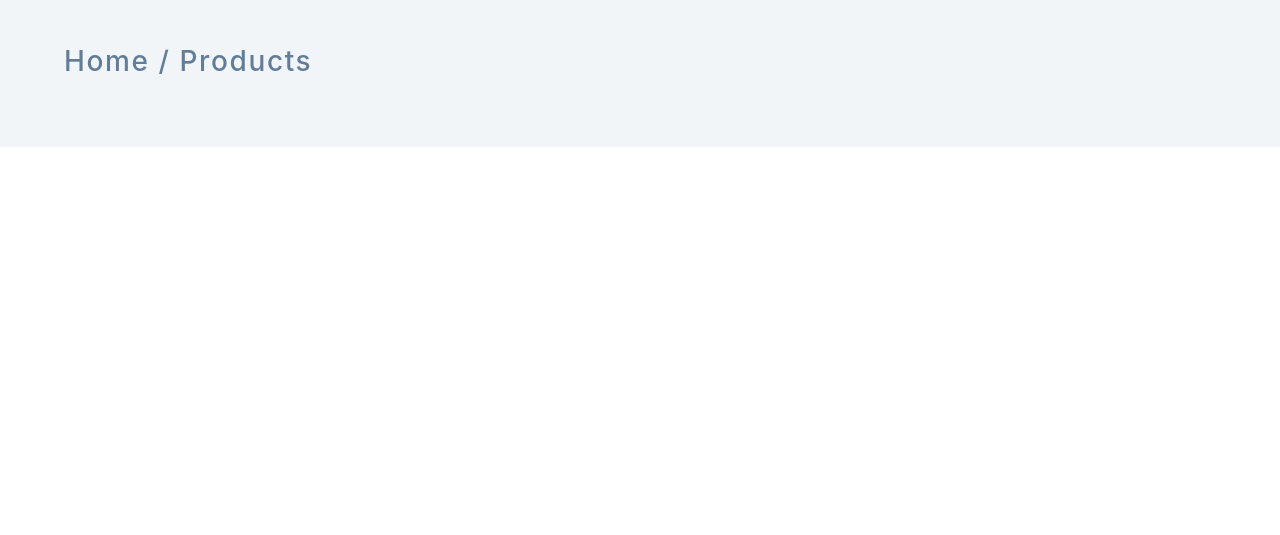
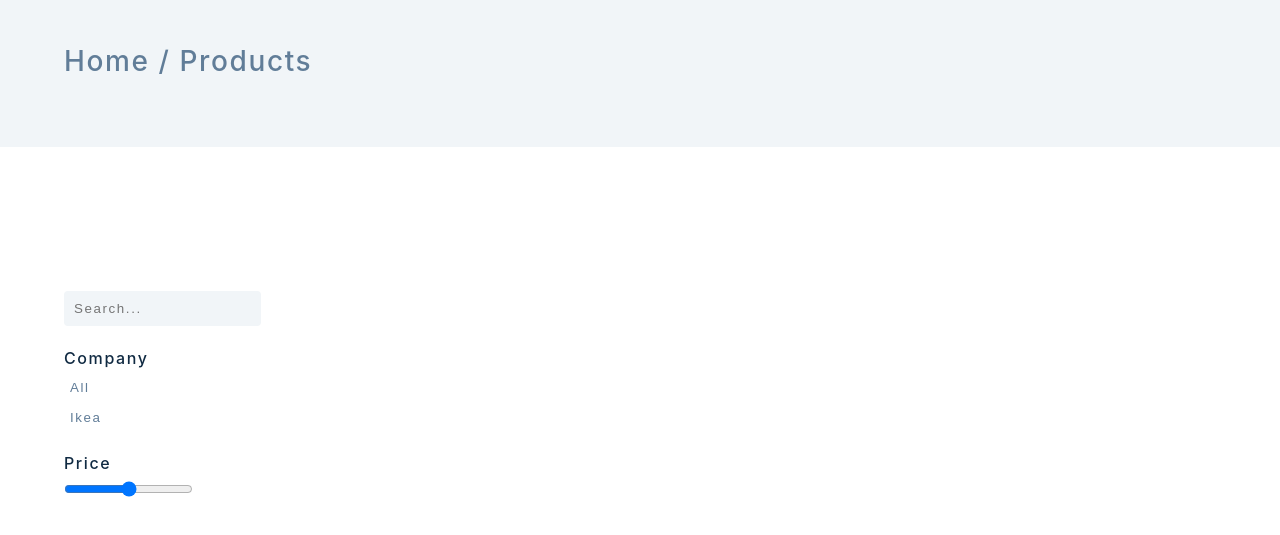
Before and after one commit to VladiVK/Comfy-e-commerce, a plain HTML site: page products.html in a window 1280 px wide. Shown: the part 109-644 px from the top of the page. Drawn offline with Linux system fonts and the light colour scheme.

Commit message:
filters html

```diff
--- a/products.html
+++ b/products.html
@@ -121,7 +121,25 @@
   <!-- Products -->
   <section class="section products">
     <!-- filters -->
-    <div class="filters"></div>
+    <div class="filters">
+      <div class="filters-container">
+        <!-- search -->
+        <form class="input-form">
+          <input type="text" class="search-input" placeholder="search...">
+        </form>
+        <!-- categories -->
+        <h4>company</h4>
+        <article class="companies">
+          <button class="company-btn">all</button>
+          <button class="company-btn">ikea</button>
+        </article>
+        <!-- price -->
+        <h4>price</h4>
+        <form class="price-form">
+          <input type="range" class="price-filter" min="0" value="50" max="100">
+        </form>
+      </div>
+    </div>
     <!-- our products -->
     <div class="products-container"></div>
   </section>
```
